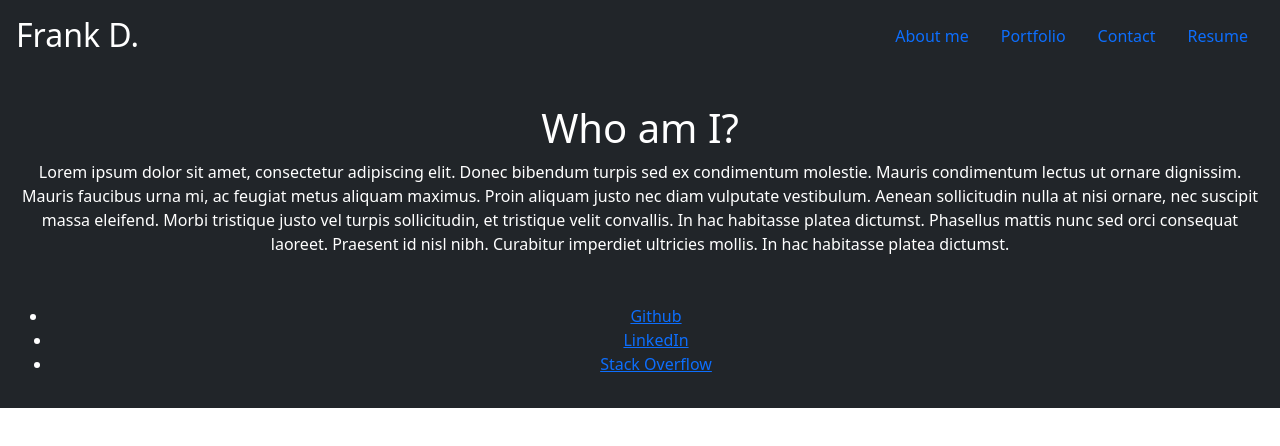
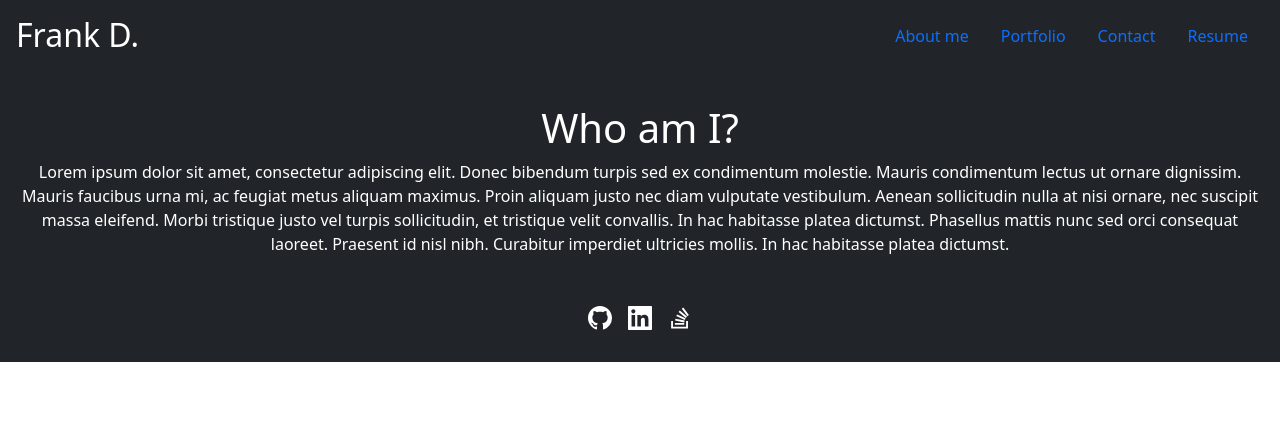
Before and after one commit to DragoonKite/spa-portfolio, a React (Create React App) app: page / in a window 1280 px wide. Shown: the top 446 px of the page. Built offline with nearby package versions, Linux system fonts and the light colour scheme.

Commit message:
footer formated and icons added

```diff
--- a/src/App.css
+++ b/src/App.css
@@ -36,3 +36,7 @@
     transform: rotate(360deg);
   }
 }
+
+a, a:hover, a:focus {
+  text-decoration: none;
+}
--- a/src/components/Footer/index.js
+++ b/src/components/Footer/index.js
@@ -1,19 +1,16 @@
-import React from 'react'
+import React from 'react';
+import {GoMarkGithub} from 'react-icons/go';
+import {GrLinkedin} from 'react-icons/gr';
+import {FaStackOverflow} from 'react-icons/fa'
 
 function Footer () {
     return(
-        <footer>
-            <ul clasName='flex-row'>
-                <li className='mx 1'>
-                    <a href='https://github.com/DragoonKite' target='_blank' rel="noreferrer">Github</a>
-                </li>
-                <li className='mx-1'>
-                    <a href='https://www.linkedin.com/in/frank-depaolo-b85043a3/' target='_blank' rel="noreferrer">LinkedIn</a>
-                </li>
-                <li className='mx-1'>
-                    <a href='https://stackexchange.com/users/16893266/dragoonkite' target='_blank' rel="noreferrer">Stack Overflow</a>
-                </li>
-            </ul>
+        <footer className='mt-auto text-white-50'>
+            <p>
+                <a href='https://github.com/DragoonKite'  className='text-white px-3' target='_blank' rel="noreferrer"><GoMarkGithub size={24} /></a>
+                <a href='https://www.linkedin.com/in/frank-depaolo-b85043a3/' className='text-white' target='_blank' rel="noreferrer"><GrLinkedin size={24}/></a>
+                <a href='https://stackexchange.com/users/16893266/dragoonkite' className='text-white px-3' target='_blank' rel="noreferrer"><FaStackOverflow size={24}/></a>
+            </p>
         </footer>
     );
 }
```
